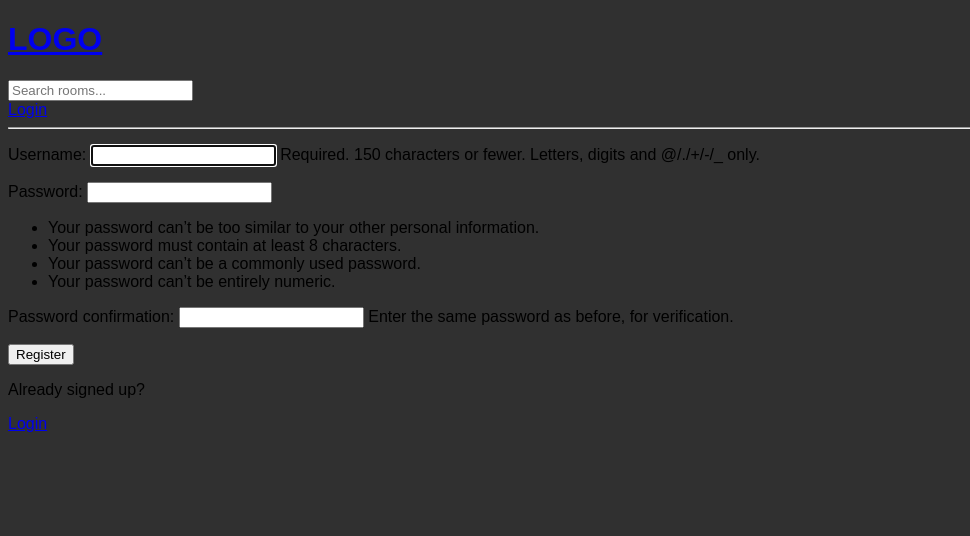
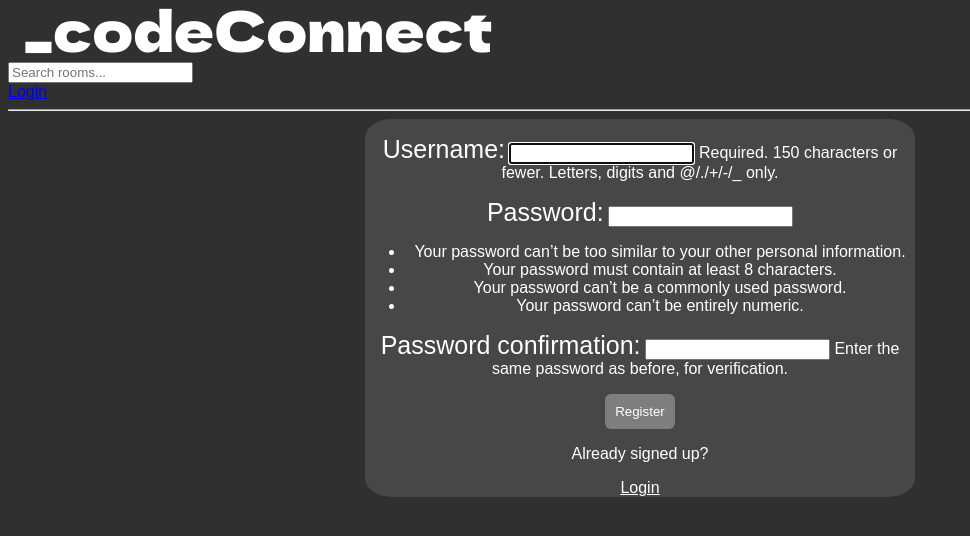
Before and after one commit to krxwczyk/projektkolko, a Django app: page /register/ in a window 1280 px wide. Shown: the top 536 px of the page, without its empty margins (0-970 px from the left). Run offline with Django 4.2, Linux system fonts and the light colour scheme.

Commit message:
login and register page, logo

```diff
--- a/base/templates/base/login_register.html
+++ b/base/templates/base/login_register.html
@@ -2,15 +2,19 @@
 
 {% block content %}
 
-
 {% if page == 'login' %}
-<div>
+<div class="form">
     <form action="" method="post">
         {% csrf_token %}
+        <div>
         <label>Username</label>
         <input type="text" name="username" placeholder="Enter username">
+        </div>
+        <div>
         <label>Password</label>
         <input type="password" name="password" placeholder="Enter password">
+        </div>
+
 
         <input type="submit" value="Login">
     </form>
@@ -20,7 +24,7 @@
 
 {% else %}
 
-<div>
+<div class="form">
     <form action="" method="post">
         {% csrf_token %}
         {{form.as_p}}
--- a/static/css/style.css
+++ b/static/css/style.css
@@ -37,3 +37,46 @@ body
     color: white;
     font-size: 35px;
 }
+
+.form {
+    display: flex;
+    flex-direction:column;
+    height:auto;
+    width:550px;
+    align-items: center;
+    justify-content: center;
+    background-color: rgb(71, 71, 71);
+    border-radius: 5%;
+    margin:auto;
+    box-shadow: 5px;
+}
+
+.form label {
+    color:white;
+    font-size: 25px;
+}
+
+.form input[type=submit] {
+    border: none;
+    text-decoration: none;
+    border-radius: 6px;
+    background-color: rgb(126, 126, 126);
+    padding:10px;
+    color:white;
+}
+
+.form p {
+    color:white;
+}
+
+.form a {
+    color:white;
+}
+
+.form li {
+    color:white;
+}
+
+.form form {
+    text-align: center;
+}
--- a/templates/navbar.html
+++ b/templates/navbar.html
@@ -1,5 +1,7 @@
+{% load static %}
+
 <a href="/">
-    <h1>LOGO</h1>
+    <img src="{% static 'img/logo.png' %}" alt="" height=50px>
 </a>
 
 <form method="GET">
```
Also changed, not shown: static/img/logo.png (added).
